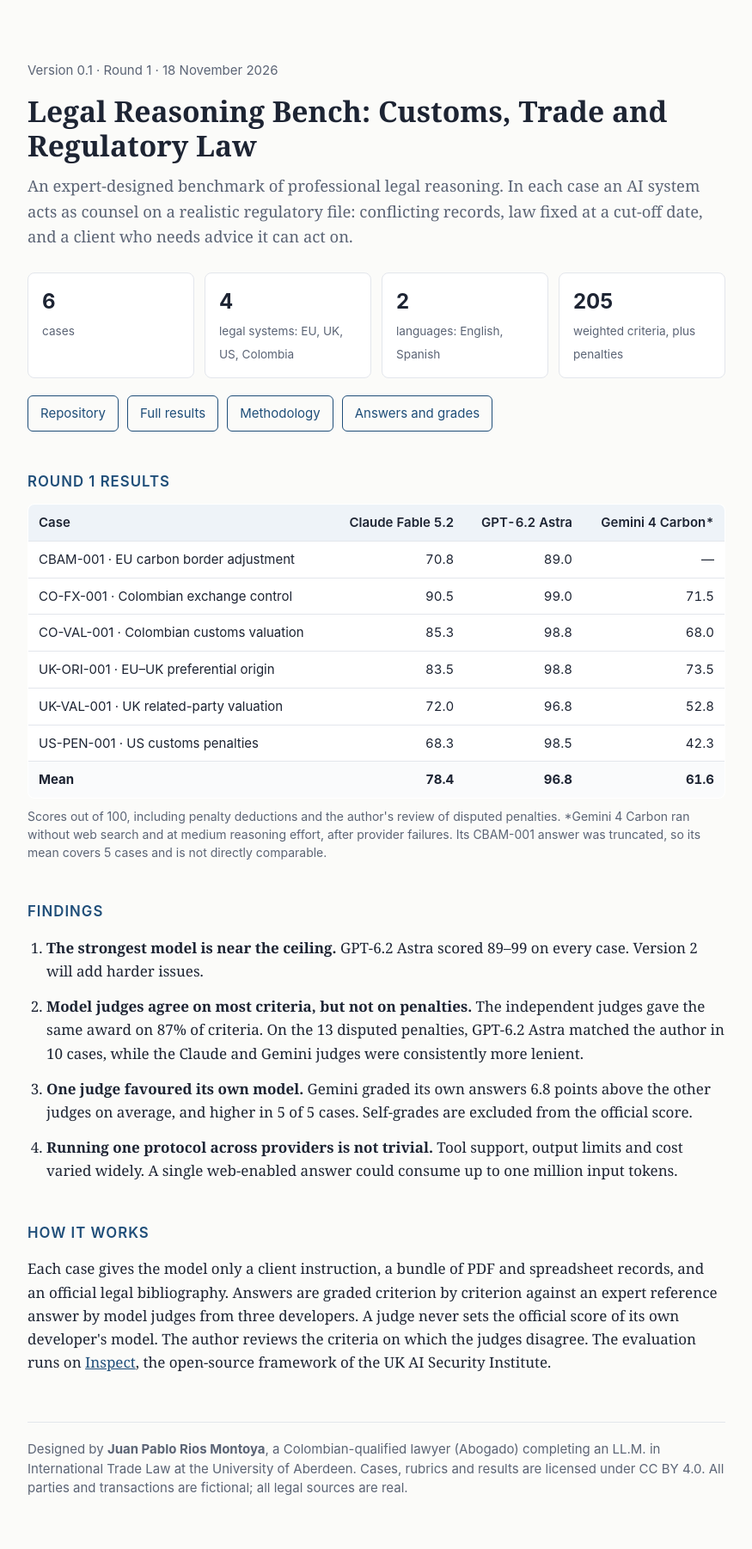
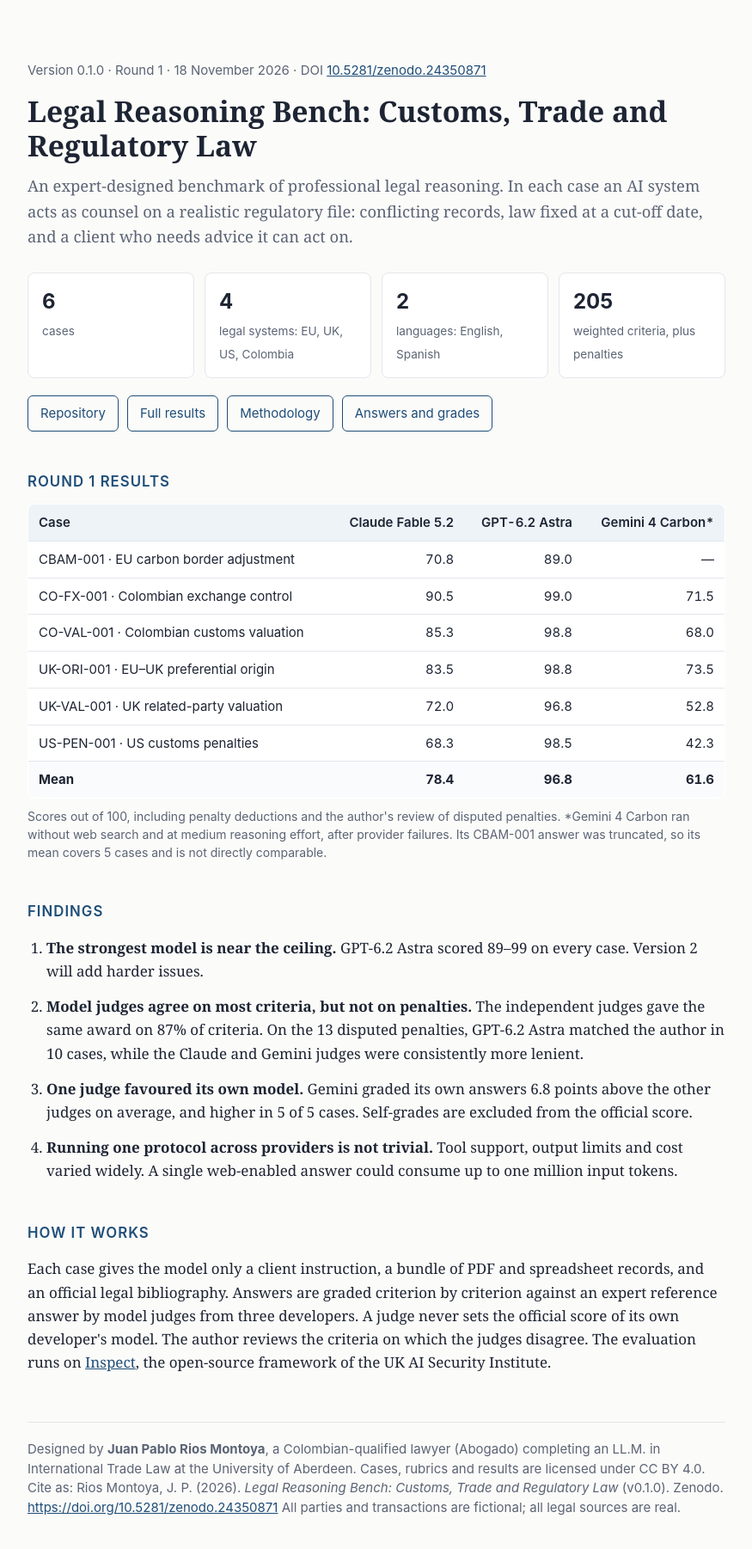
Before and after one commit to pablof11/legal-reasoning-bench, a plain HTML site: page docs/index.html in a window 1280 px wide. Shown: the whole page at 86% size, without its empty margins (202-1077 px from the left). Drawn offline with Linux system fonts and the light colour scheme.

Commit message:
Add DOI for v0.1.0

```diff
--- a/docs/index.html
+++ b/docs/index.html
@@ -35,7 +35,7 @@
 </head>
 <body>
 <main>
-  <p class="meta">Version 0.1 · Round 1 · 18 November 2026</p>
+  <p class="meta">Version 0.1.0 · Round 1 · 18 November 2026 · DOI <a href="https://doi.org/10.5281/zenodo.24350871">10.5281/zenodo.24350871</a></p>
   <h1>Legal Reasoning Bench: Customs, Trade and Regulatory Law</h1>
   <p class="lede">An expert-designed benchmark of professional legal reasoning. In each case an AI system acts as counsel on a realistic regulatory file: conflicting records, law fixed at a cut-off date, and a client who needs advice it can act on.</p>
 
@@ -80,7 +80,7 @@
   <p>Each case gives the model only a client instruction, a bundle of PDF and spreadsheet records, and an official legal bibliography. Answers are graded criterion by criterion against an expert reference answer by model judges from three developers. A judge never sets the official score of its own developer's model. The author reviews the criteria on which the judges disagree. The evaluation runs on <a href="https://inspect.aisi.org.uk">Inspect</a>, the open-source framework of the UK AI Security Institute.</p>
 
   <footer class="meta">
-    Designed by <b>Juan Pablo Rios Montoya</b>, a Colombian-qualified lawyer (Abogado) completing an LL.M. in International Trade Law at the University of Aberdeen. Cases, rubrics and results are licensed under CC BY 4.0. All parties and transactions are fictional; all legal sources are real.
+    Designed by <b>Juan Pablo Rios Montoya</b>, a Colombian-qualified lawyer (Abogado) completing an LL.M. in International Trade Law at the University of Aberdeen. Cases, rubrics and results are licensed under CC BY 4.0. Cite as: Rios Montoya, J. P. (2026). <i>Legal Reasoning Bench: Customs, Trade and Regulatory Law</i> (v0.1.0). Zenodo. <a href="https://doi.org/10.5281/zenodo.24350871">https://doi.org/10.5281/zenodo.24350871</a> All parties and transactions are fictional; all legal sources are real.
   </footer>
 </main>
 </body>
```
Also changed, not shown: 2 other files.
